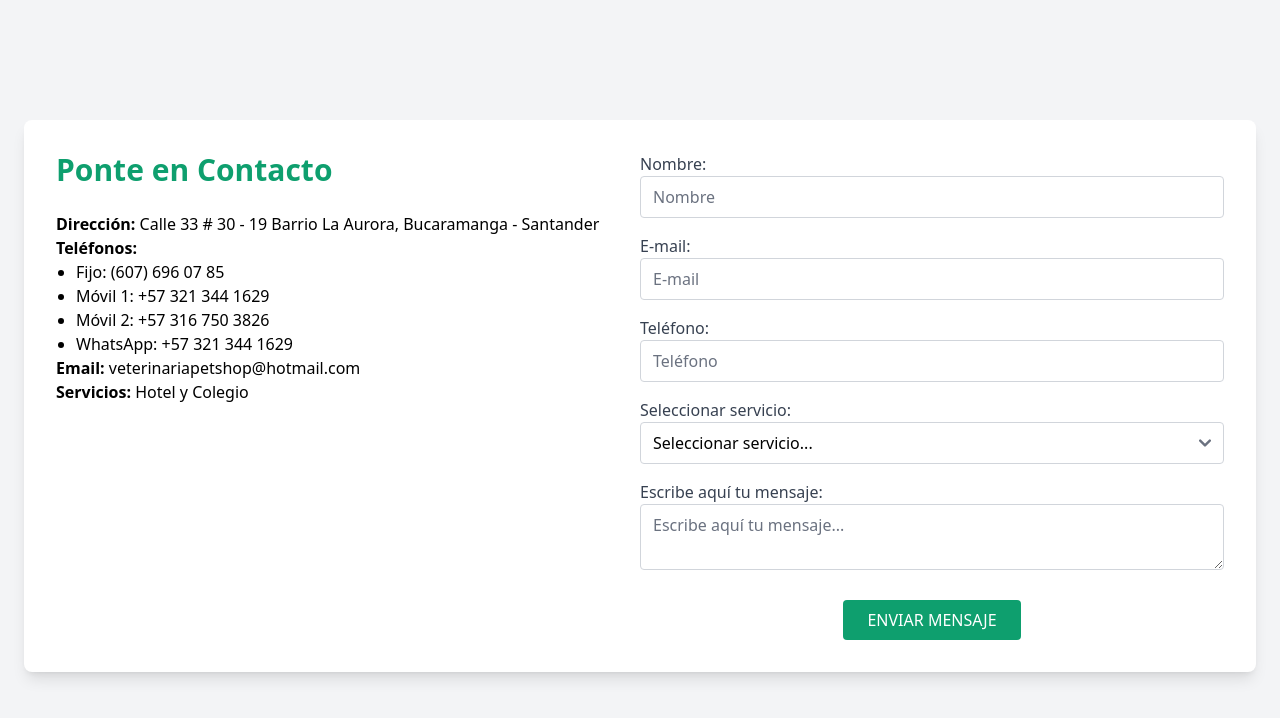
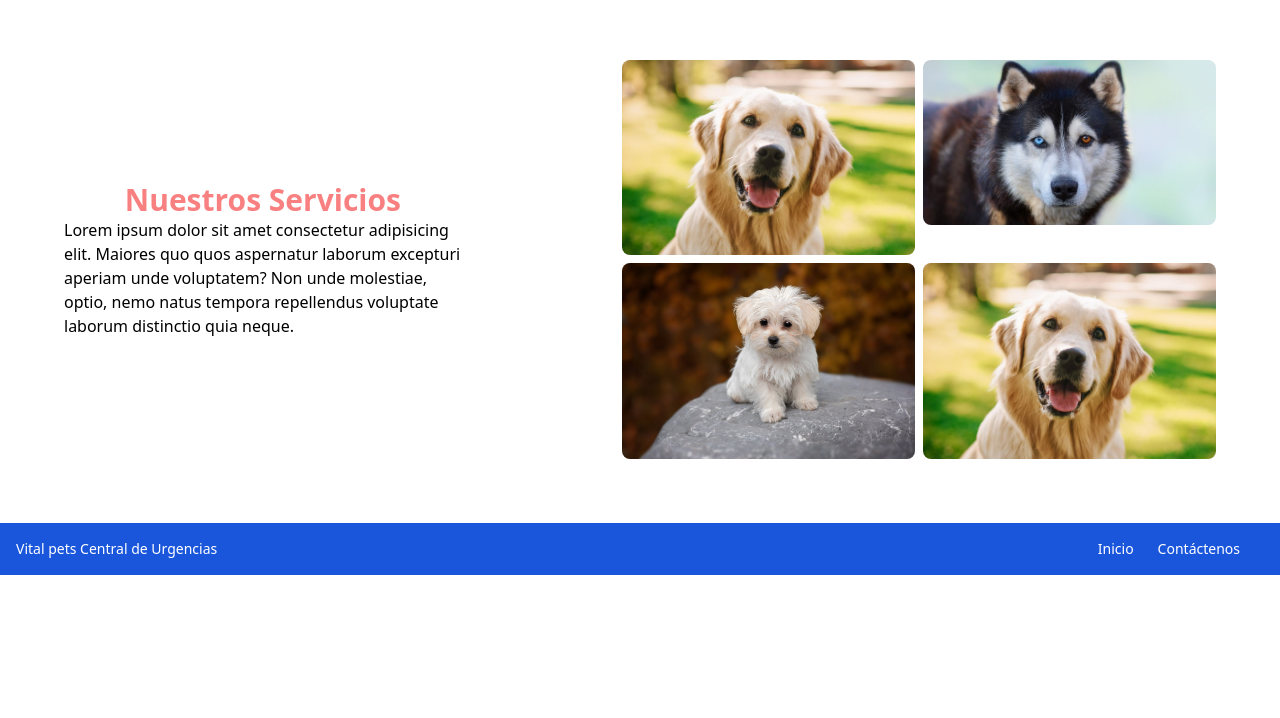
Before and after one commit to LicethPerez24/Vital-Pet-s, a React (Vite) app: page / in a window 1280 px wide. Shown: the part 644-1362 px from the top of the page. After the commit the page ends 1219 px from the top, so only its background shows below. Built offline with nearby package versions, Linux system fonts and the light colour scheme.

Commit message:
add router and refactor pages

```diff
--- a/package.json
+++ b/package.json
@@ -18,7 +18,8 @@
     "flowbite": "^2.5.1",
     "flowbite-react": "^0.10.1",
     "react": "^18.3.1",
-    "react-dom": "^18.3.1"
+    "react-dom": "^18.3.1",
+    "react-router-dom": "^6.26.0"
   },
   "devDependencies": {
     "@eslint/js": "^9.8.0",
--- a/src/components/hero.jsx
+++ b/src/components/hero.jsx
@@ -9,7 +9,7 @@ export default function Hero() {
         />
         <div className="flex items-center pt-24 gap-4">
           <a
-            href="#"
+            href="/"
             className="flex justify-center flex-col items-center gap-1 hover:text-red-700"
           >
             <svg
@@ -32,7 +32,7 @@ export default function Hero() {
             <li>Inicio</li>
           </a>
           <a
-            href="#"
+            href="/contacto"
             className="flex justify-center flex-col items-center gap-1 hover:text-red-700 "
           >
             <svg
--- a/src/main.jsx
+++ b/src/main.jsx
@@ -1,10 +1,13 @@
-import { StrictMode } from 'react'
-import { createRoot } from 'react-dom/client'
-import App from './App.jsx'
-import './index.css'
+import { StrictMode } from "react";
+import { createRoot } from "react-dom/client";
+import "./index.css";
+import { createBrowserRouter, RouterProvider } from "react-router-dom";
+import { routes } from "./routes/router.jsx";
 
-createRoot(document.getElementById('root')).render(
+const router = createBrowserRouter(routes);
+
+createRoot(document.getElementById("root")).render(
   <StrictMode>
-    <App />
+    <RouterProvider router={router} />
   </StrictMode>,
-)
+);
--- a/src/pages/contact-us.jsx
+++ b/src/pages/contact-us.jsx
@@ -0,0 +1,10 @@
+import Layout from "./layout";
+import ContactForm from "../components/contact";
+
+export default function ContactUs() {
+  return (
+    <Layout>
+      <ContactForm />
+    </Layout>
+  );
+}
--- /dev/null
+++ b/src/pages/home.jsx
@@ -0,0 +1,10 @@
+import Layout from "./layout";
+import Products from "../components/products";
+
+export default function Home() {
+  return (
+    <Layout>
+      <Products />
+    </Layout>
+  );
+}
--- a/src/pages/layout.jsx
+++ b/src/pages/layout.jsx
@@ -1,13 +1,14 @@
-import ContactForm from "../components/contact";
 import Hero from "../components/hero";
 import EmblaCarousel from "../components/slider";
+import Footer from "../components/footer";
 
-export default function Layout() {
+export default function Layout({ children }) {
   return (
     <>
       <Hero />
       <EmblaCarousel />
-      <ContactForm />
+      {children}
+      <Footer />
     </>
   );
 }
--- /dev/null
+++ b/src/routes/router.jsx
@@ -0,0 +1,13 @@
+import Home from "../pages/home";
+import ContactUs from "../pages/contact-us";
+
+export const routes = [
+  {
+    path: "/",
+    element: <Home />,
+  },
+  {
+    path: "/contacto",
+    element: <ContactUs />,
+  },
+];
```
Also changed, not shown: src/components/contact.jsx (+47 -13 lines), 1 other file (tests, documents, lock files or other folders).
